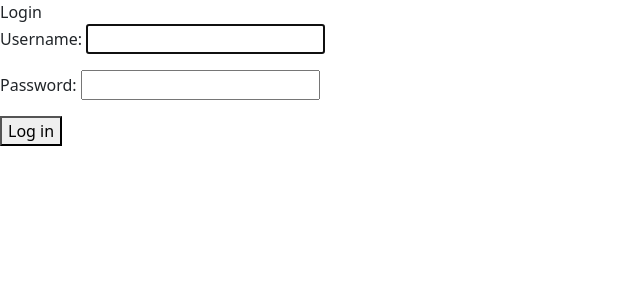
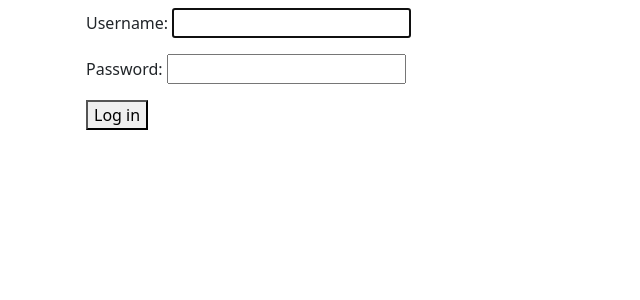
Before and after one commit to egorvania1/bakery-diploma, a Django app: page /account/login in a window 1280 px wide. Shown: the part 192-492 px from the top of the page, without its empty margins (0-640 px from the left). Run offline with Django 5.2, Linux system fonts and the light colour scheme; style sheets or scripts are compiled from the project's sources; some libraries are stand-ins or nearby versions.

Commit message:
login form in container

```diff
--- a/bakerysite/website/templates/accounts/login.html
+++ b/bakerysite/website/templates/accounts/login.html
@@ -1,12 +1,11 @@
 {% extends "base.html" %}
-{% block title %} Login {% endblock %}
-
+{% block title %} Login {% endblock title %}
 {% block content %}
-Login
-<form method="post">
-    {% csrf_token %}
-    {{ form.as_p }}
-    <button type="submit">Log in</button>
-</form>
-
-{% endblock %}
+    <div class="container ps-3 p-2">
+        <form method="post">
+            {% csrf_token %}
+            {{ form.as_p }}
+            <button type="submit">Log in</button>
+        </form>
+    </div>
+{% endblock content %}
```
